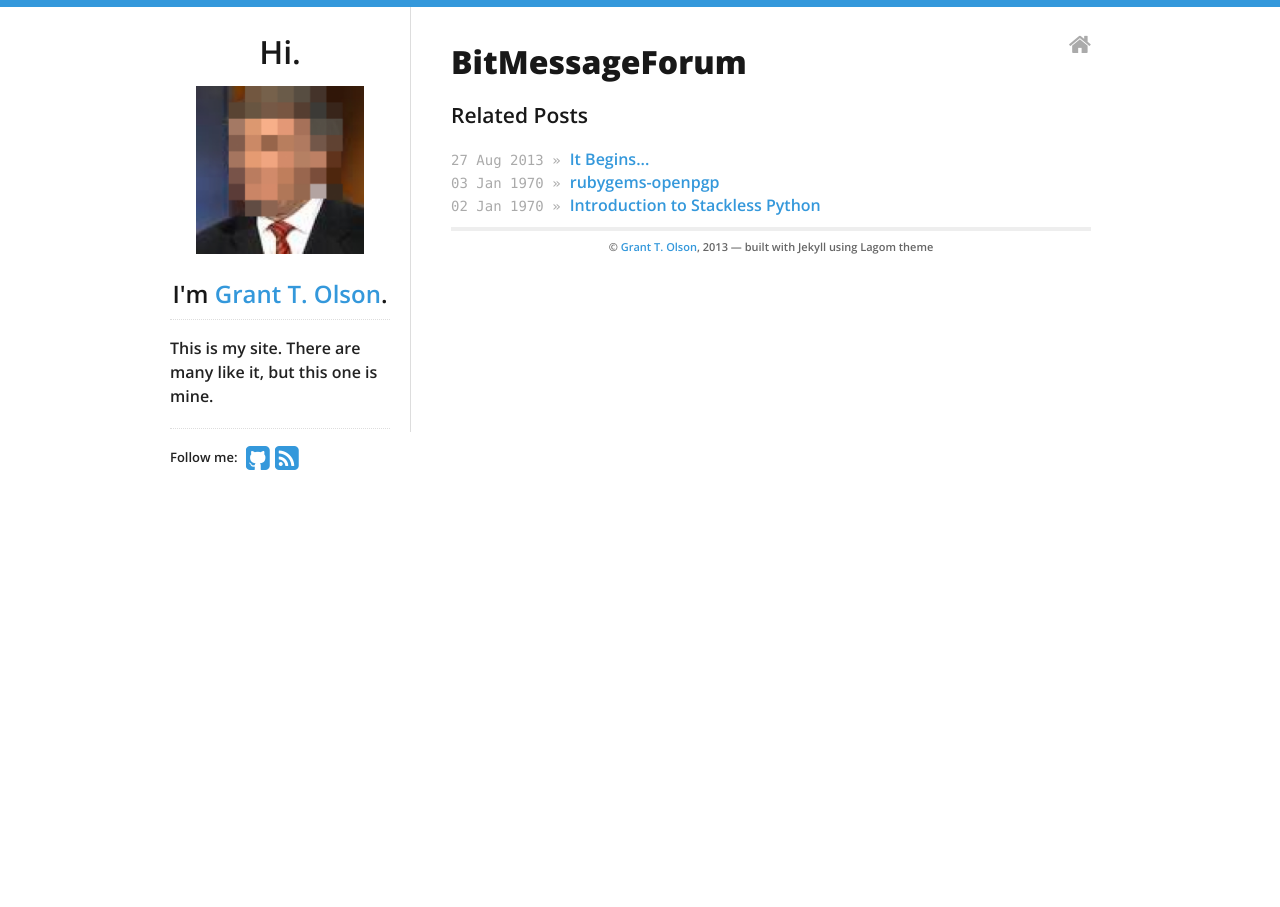
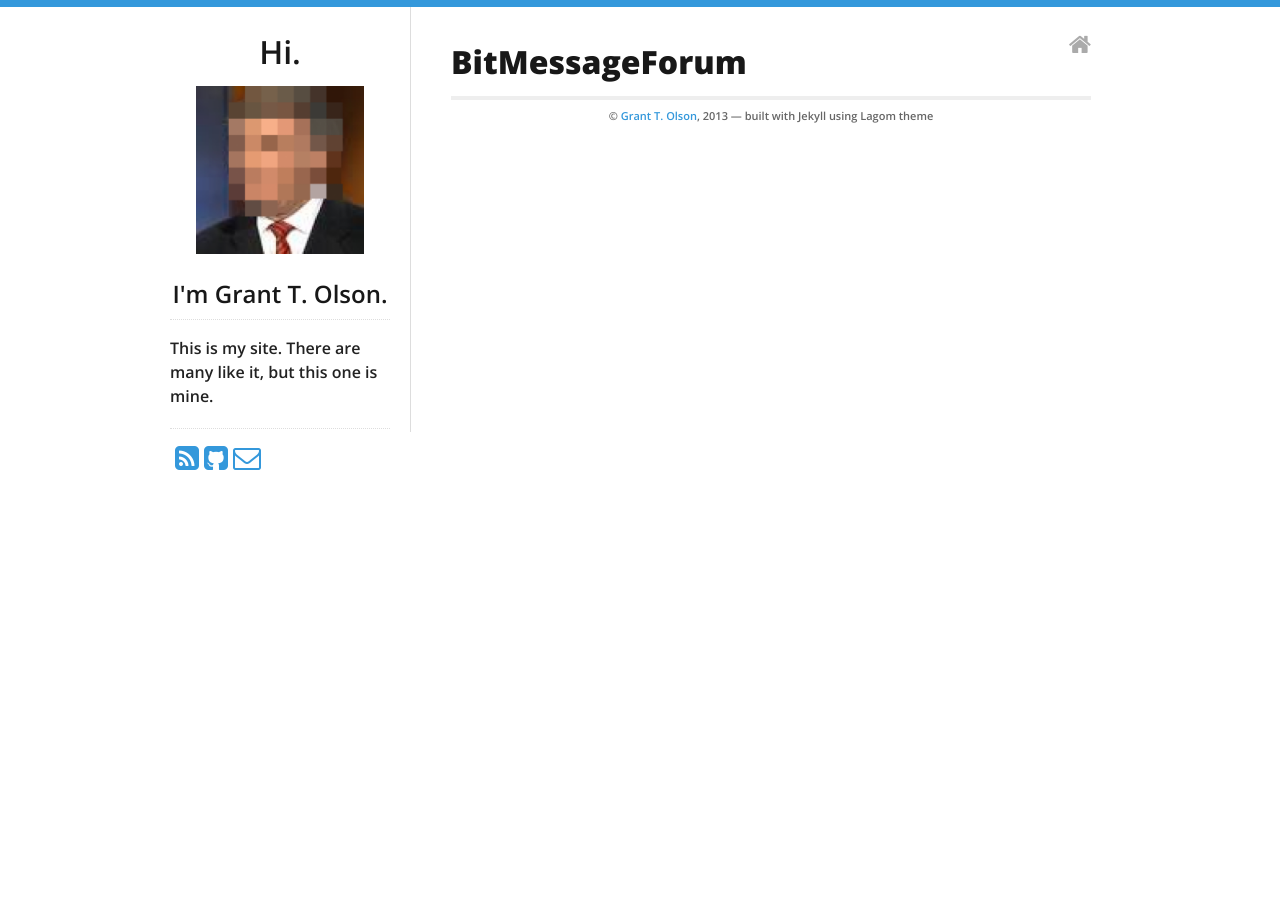
Before and after one commit to grant-olson/grant-olson.github.io, a Jekyll site: the page built from _posts/1970-01-04-bitmessageforum.md, in a window 1280 px wide. Built offline with Jekyll 4.4.1, drawn with Linux system fonts in a browser that asks for light colours.

Commit message:
Contact info

```diff
--- a/_includes/footer.html
+++ b/_includes/footer.html
@@ -7,6 +7,6 @@
   {% endif %}
 
   <p>
-    © <a href='mailto:kgo@grant-olson.net'>{{ site.theme.name }}</a>, 2013 &mdash; built with Jekyll using Lagom theme
+    © <a href='/contact/1970/01/01/info.html'>{{ site.theme.name }}</a>, 2013 &mdash; built with Jekyll using Lagom theme
   </p>
 </div>
--- a/_includes/sidebar.html
+++ b/_includes/sidebar.html
@@ -3,7 +3,7 @@
   <a href="/">
     <img src="/logo.png" id="logo" alt="Blog logo" width=168 height=168 />
   </a>
-  <h2>I'm <a href="/">{{ site.theme.name }}</a>.</h2>
+  <h2>I'm {{ site.theme.name }}.</h2>
   <hr/>
   <ul>
   <p>This is my site.  There are many like it, but this one is mine.</p>
--- a/_includes/social.html
+++ b/_includes/social.html
@@ -1,5 +1,9 @@
-Follow me:
 <div id="stalker">
+
+  <a title="RSS feed" id="rss" href="/atom.xml">
+    <i class="icon-rss-sign"></i>
+  </a>
+
   {% if site.theme.social.github %}
   <a title="{{ site.theme.social.github }} on Github" href="http://github.com/{{ site.theme.social.github }}">
     <i class="icon-github-sign"></i>
@@ -19,7 +23,8 @@
   </a>
   {% endif %}
 
-  <a title="RSS feed" id="rss" href="/atom.xml">
-    <i class="icon-rss-sign"></i>
+  <a title='Contact Info' href='/contact/1970/01/01/info.html'>
+    <i class='icon-envelope'></i>
   </a>
+
 </div>
--- a/_layouts/post.html
+++ b/_layouts/post.html
@@ -18,6 +18,7 @@
   {{ content }}
 </div>
 
+{% if page.category == 'news' %}
   <div id="related">
     <h3>Related Posts</h3>
     <ul class="posts">
@@ -28,3 +29,4 @@
       {% endfor %}
     </ul>
   </div>
+{% endif %}
```
Also changed, not shown: _posts/1970-01-01-info.md (added, +22 -0 lines). Lines whose indentation alone changed are shown as unchanged.
